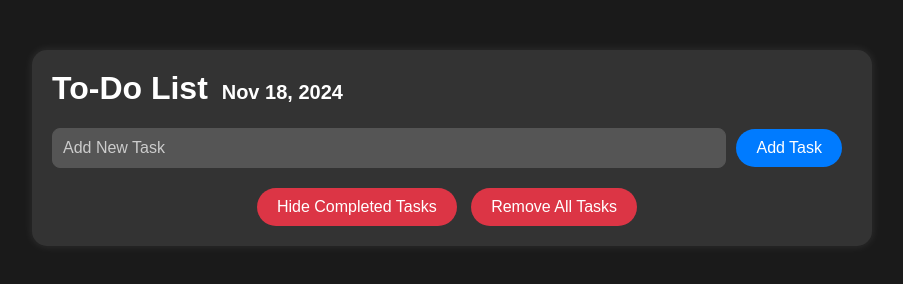
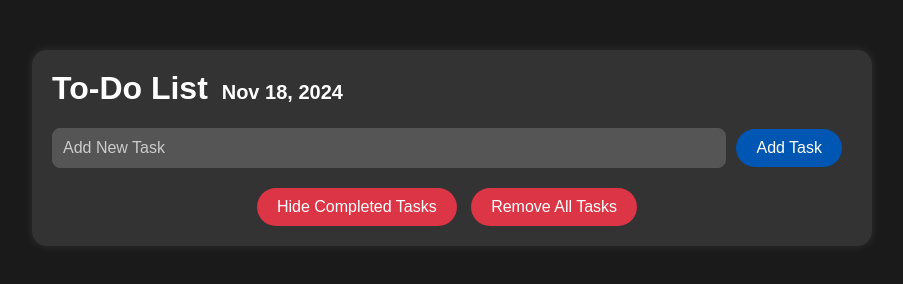
Before and after one commit to msrsaditya/To-Do, a plain HTML site: page index.html in a window 1280 px wide. Shown: the whole page, without its empty margins (188-1091 px from the left). Drawn offline with Linux system fonts and the light colour scheme.

Commit message:
Update styles.css

```diff
--- a/styles.css
+++ b/styles.css
@@ -59,15 +59,15 @@ button {
     padding: 10px 20px;
     border: none;
     border-radius: 20px;
-    background-color: #007bff;
-    color: #fff;
+    background-color: #0056b3; /* Updated darker blue for better contrast */
+    color: #ffffff;
     font-size: 16px;
     cursor: pointer;
     margin-right: 10px;
 }
 
 button:hover {
-    background-color: #0056b3;
+    background-color: #004494; /* Slightly darker hover color for contrast */
 }
 
 ul {
```
